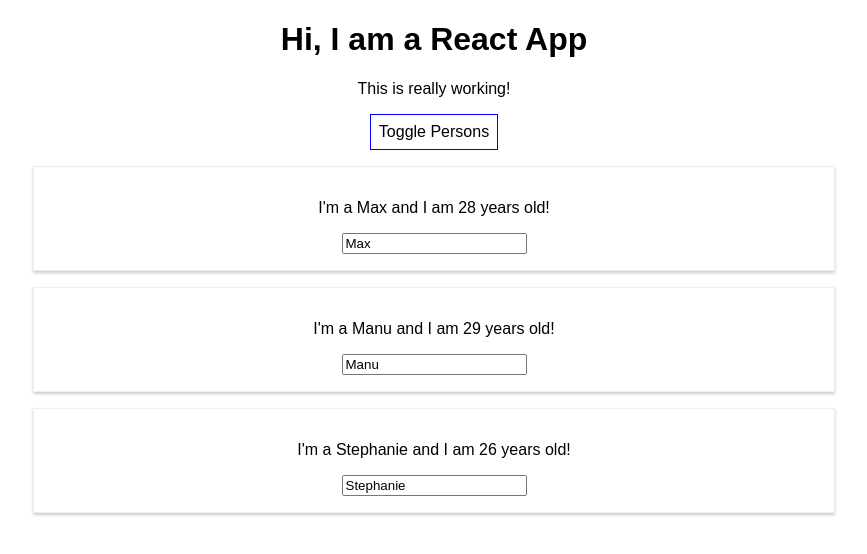
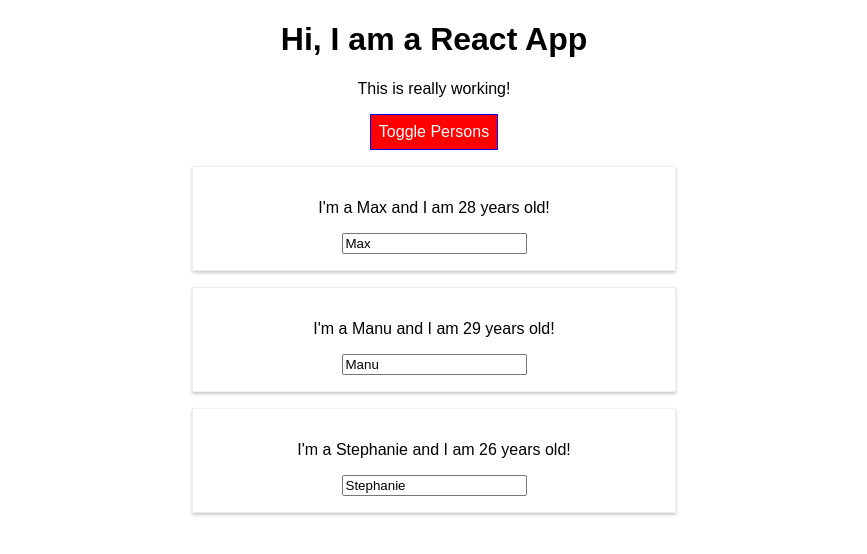
Before and after one commit to viscosenpai/react-complete-guide, a React (Create React App) app: page / in a window 1280 px wide. Both pictures are taken after a click on the button "Toggle Persons". Shown: the top 554 px of the page, without its empty margins (206-1073 px from the left). Built offline with nearby package versions, Linux system fonts and the light colour scheme.

Commit message:
Sec 5, Lec-72

```diff
--- a/package.json
+++ b/package.json
@@ -3,9 +3,11 @@
   "version": "0.1.0",
   "private": true,
   "dependencies": {
+    "radium": "^0.26.0",
     "react": "^16.13.1",
     "react-dom": "^16.13.1",
-    "react-scripts": "1.1.5"
+    "react-scripts": "1.1.5",
+    "styled-components": "^5.1.1"
   },
   "scripts": {
     "start": "react-scripts start",
--- a/src/App.css
+++ b/src/App.css
@@ -1,3 +1,11 @@
 .App {
   text-align: center;
 }
+
+.red {
+  color: red;
+}
+
+.bold {
+  font-weight: bold;
+}
--- a/src/App.js
+++ b/src/App.js
@@ -1,6 +1,22 @@
 import React, { Component } from "react";
+import styled from "styled-components";
+
 import "./App.css";
 import Person from "./Person/Person";
+
+const StyledButton = styled.button`
+  background-color: ${props => (props.alt ? "red" : "green")};
+  color: white;
+  font: inherit;
+  border: 1px solid blue;
+  padding: 8px;
+  cursor: pointer;
+
+  &:hover {
+    background-color: ${props => (props.alt ? "salmon" : "lightgreen")};
+    color: black;
+  }
+`;
 
 class App extends Component {
   state = {
@@ -44,11 +60,16 @@ class App extends Component {
 
   render() {
     const style = {
-      backgroundColor: "white",
+      backgroundColor: "green",
+      color: "white",
       font: "inherit",
       border: "1px solid blue",
       padding: "8px",
-      cursor: "pointer"
+      cursor: "pointer",
+      ":hover": {
+        backgroundColor: "lightgreen",
+        color: "black"
+      }
     };
 
     let persons = null;
@@ -69,15 +90,32 @@ class App extends Component {
           })}
         </div>
       );
+
+      // style.backgroundColor = "red";
+      // style[":hover"] = {
+      //   backgroundColor: "salmon",
+      //   color: "black"
+      // };
+    }
+
+    const classes = [];
+    if (this.state.persons.length <= 2) {
+      classes.push("red"); // classes = ["red"]
+    }
+    if (this.state.persons.length <= 1) {
+      classes.push("bold"); // classes = ["red", "bold"]
     }
 
     return (
       <div className="App">
         <h1>Hi, I am a React App</h1>
-        <p>This is really working!</p>
-        <button style={style} onClick={this.togglePersonsHandler}>
+        <p className={classes.join(" ")}>This is really working!</p>
+        <StyledButton
+          alt={this.state.showPersons}
+          onClick={this.togglePersonsHandler}
+        >
           Toggle Persons
-        </button>
+        </StyledButton>
         {persons}
       </div>
     );
--- a/src/Person/Person.css
+++ b/src/Person/Person.css
@@ -1,4 +1,4 @@
-.Person {
+/* .Person {
   width: 60%;
   margin: 16px auto;
   border: 1px solid #eee;
@@ -6,3 +6,9 @@
   padding: 16px;
   text-align: center;
 }
+
+@media (min-width: 500px) {
+  .Person {
+    width: 450px;
+  }
+} */
--- a/src/Person/Person.js
+++ b/src/Person/Person.js
@@ -1,16 +1,31 @@
 import React from "react";
+import styled from "styled-components";
 
 import "./Person.css";
 
+const StyledDiv = styled.div`
+  width: 60%;
+  margin: 16px auto;
+  border: 1px solid #eee;
+  box-shadow: 0 2px 3px #ccc;
+  padding: 16px;
+  text-align: center;
+
+  @media (min-width: 500px) {
+    width: 450px;
+  }
+`;
+
 const person = props => {
   return (
-    <div className="Person">
+    // <div className="Person" style={style}>
+    <StyledDiv>
       <p onClick={props.click}>
         I'm a {props.name} and I am {props.age} years old!
       </p>
       <p>{props.children}</p>
       <input type="text" onChange={props.changed} value={props.name} />
-    </div>
+    </StyledDiv>
   );
 };
 
```
Also changed, not shown: 1 other file (tests, documents, lock files or other folders).
